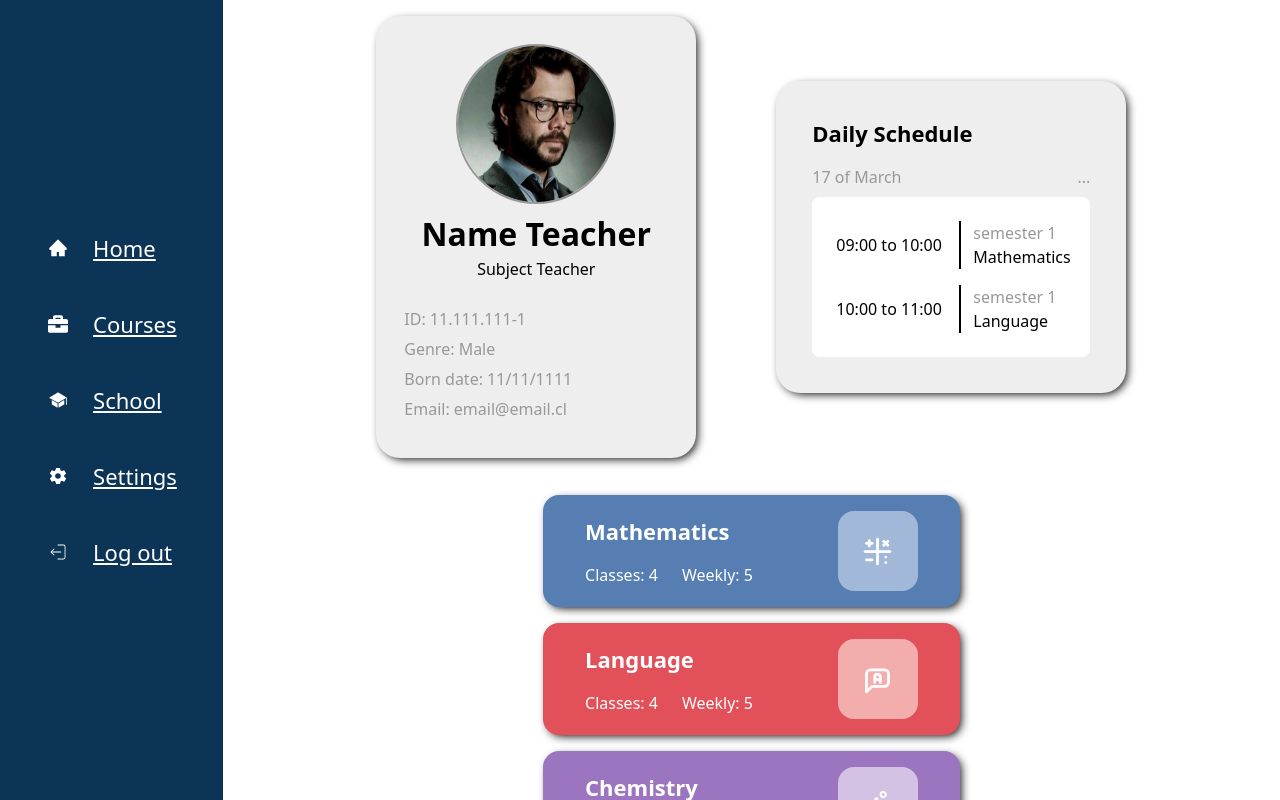
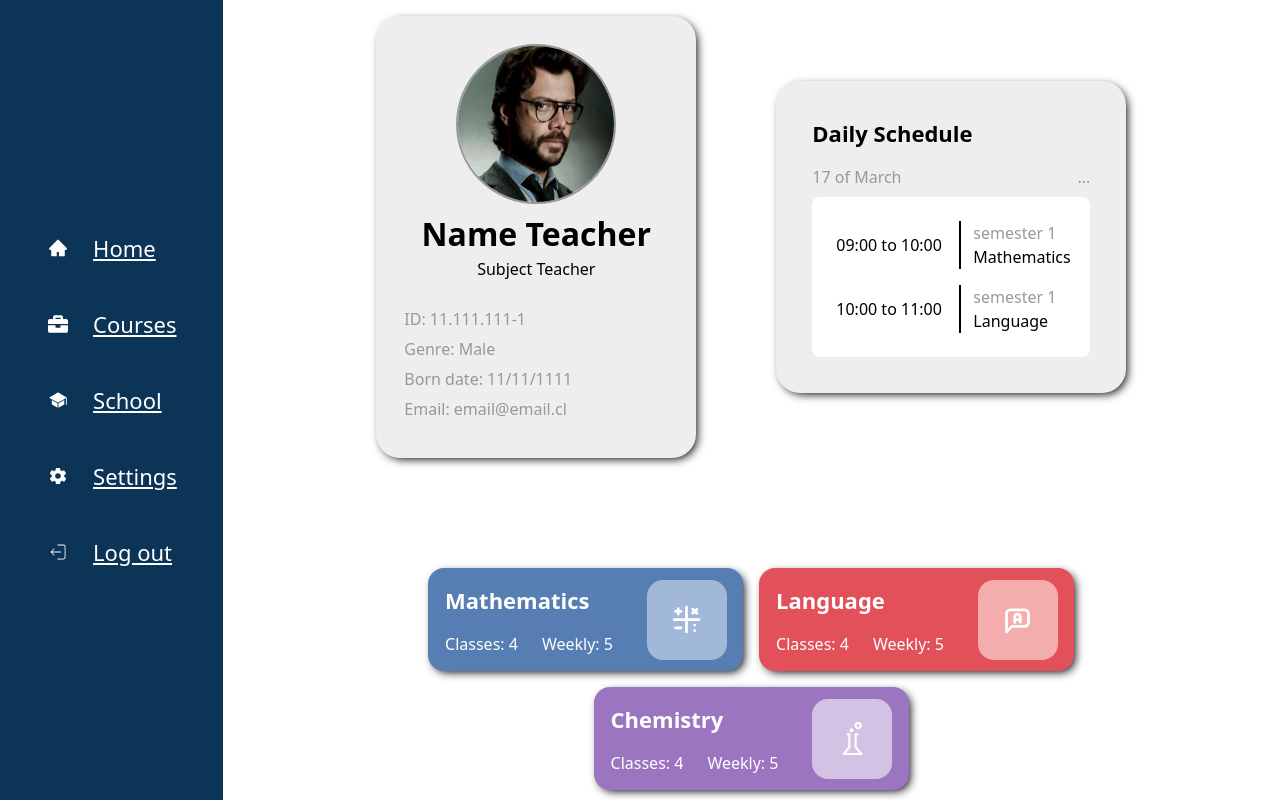
Before and after one commit to javonunezz/teacher_book_front, a React (Vite) app: page / in a window 1280 px wide. Built offline with nearby package versions, Linux system fonts and the light colour scheme.

Commit message:
fix[SubjectTeacher] fix responsive design

```diff
--- a/src/components/Organisms/pages/page_home/SubjectTeacher.jsx
+++ b/src/components/Organisms/pages/page_home/SubjectTeacher.jsx
@@ -43,7 +43,7 @@ const subjects = [
 
 export const SubjectTeacher = () => {
   return (
-    <div className="flex w-full min-w-[315px] max-w-[417px] flex-col gap-y-4">
+    <div className="flex w-full flex-wrap items-center justify-center gap-4 lg:w-2/3">
       {subjects.length > 0 &&
         subjects.map((subject) => {
           const obj_subject = colors_subjects.find(
@@ -54,7 +54,7 @@ export const SubjectTeacher = () => {
           const icon = obj_subject.icon;
           return (
             <div
-              className={`flex h-28 w-full flex-row items-center justify-around rounded-2xl text-white shadow-[3px_3px_10px_-2px_#000000]`}
+              className={`sw-[417px] flex h-[103px] min-w-[315px] flex-row items-center justify-around rounded-2xl text-white shadow-[3px_3px_10px_-2px_#000000]`}
               style={{
                 backgroundColor: color_bg,
               }}
```
